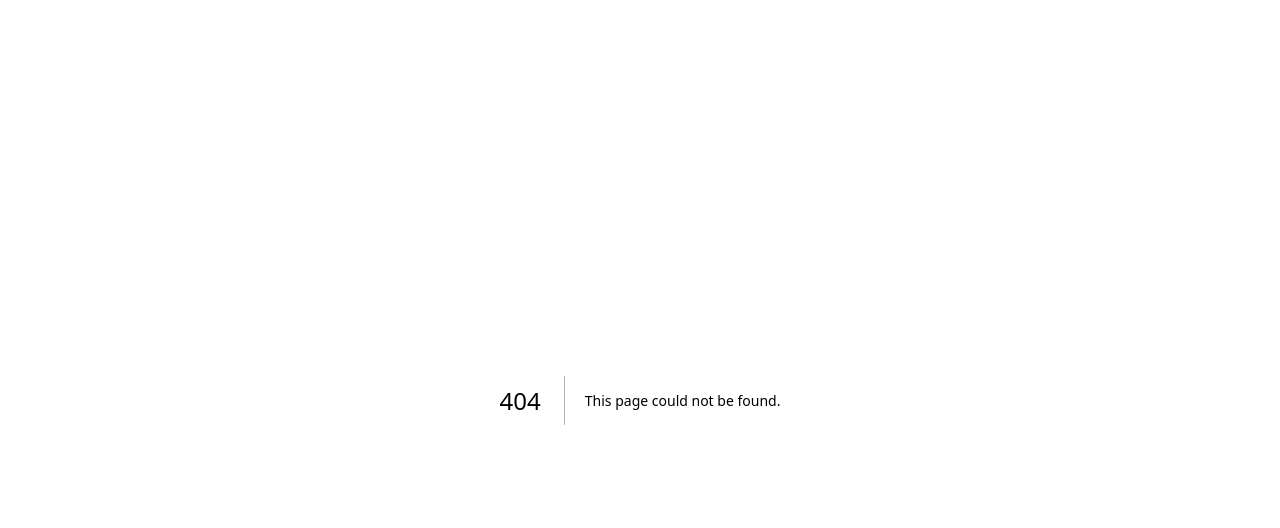
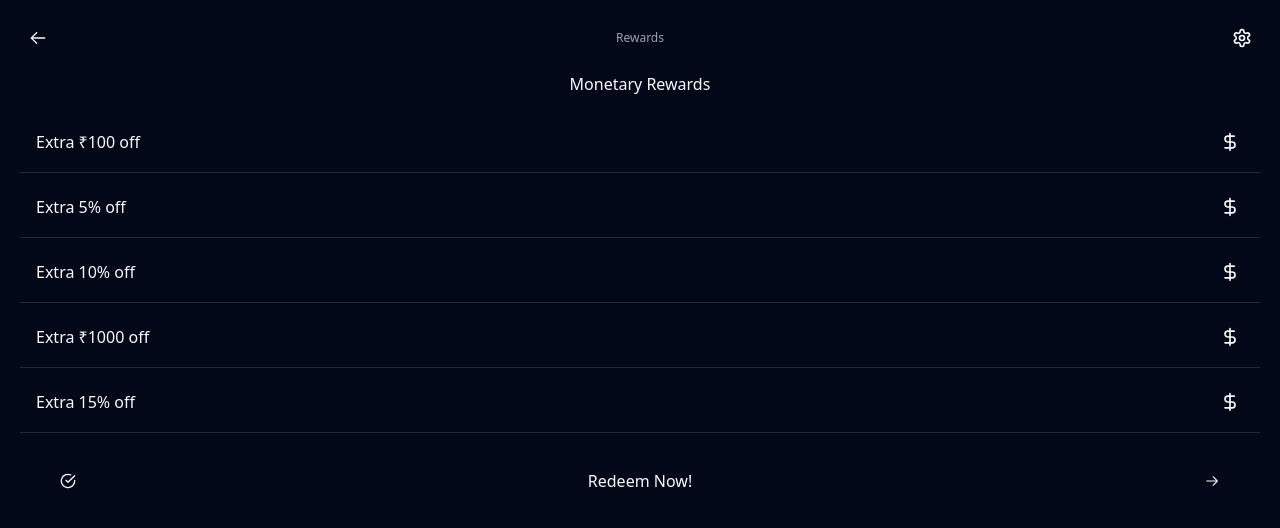
Before and after one commit to itsksquare/FinTrack, a Next.js app: page /monetary-rewards in a window 1280 px wide. Before the commit this address had no page. Shown: the top 528 px of the page. Built offline with nearby package versions, Linux system fonts and the light colour scheme.

Commit message:
Monetary & Non-Monetary rewards added

```diff
--- /dev/null
+++ b/app/monetary-rewards/page.jsx
@@ -0,0 +1,62 @@
+"use client";
+
+import { ArrowLeftIcon, ArrowRightIcon } from "@radix-ui/react-icons";
+import { CheckCircle, DollarSign, SettingsIcon } from "lucide-react";
+import { MonetaryRewardsList } from "@/utils/Utils";
+import { useRouter } from "next/navigation";
+import {
+  Dialog,
+  DialogContent,
+  DialogDescription,
+  DialogHeader,
+  DialogTitle,
+  DialogTrigger,
+} from "@/components/ui/dialog";
+
+const MonetaryRewards = () => {
+  const router = useRouter();
+
+  return (
+    <>
+      <div className="flex flex-col justify-between items-center p-5">
+        <div className="w-full flex flex-row justify-between items-center">
+          <button onClick={() => router.back()}>
+            <ArrowLeftIcon className="h-5 w-5 m-2" />
+          </button>
+          <p className="text-xs text-gray-400">Rewards</p>
+          <SettingsIcon className="h-5 w-5 m-2" />
+        </div>
+        <div className="w-full">
+          <h2 className="text-center my-4">Monetary Rewards</h2>
+          {MonetaryRewardsList.map((reward) => (
+            <div
+              key={reward.id}
+              className="w-full flex flex-row justify-between items-center p-4 border-b border-gray-800 my-1"
+            >
+              <p>{reward.name}</p>
+              <DollarSign className="w-5 h-5 m-1" />
+            </div>
+          ))}
+        </div>
+        <Dialog>
+          <DialogTrigger className="w-full rounded-full py-3 m-5 gradient_btn flex flex-row justify-between">
+            <CheckCircle className="h-4 w-4 my-1 ml-10" />
+            Redeem Now!
+            <ArrowRightIcon className="h-4 w-4 my-1 mr-10" />
+          </DialogTrigger>
+          <DialogContent className="w-4/5">
+            <DialogHeader>
+              <DialogTitle>Are you sure absolutely sure?</DialogTitle>
+              <DialogDescription>
+                This action cannot be undone. This will permanently delete your
+                account and remove your data from our servers.
+              </DialogDescription>
+            </DialogHeader>
+          </DialogContent>
+        </Dialog>
+      </div>
+    </>
+  );
+};
+
+export default MonetaryRewards;
--- /dev/null
+++ b/app/non-monetary-rewards/page.jsx
@@ -0,0 +1,66 @@
+"use client";
+
+import {
+  ArrowLeftIcon,
+  ArrowRightIcon,
+  StarFilledIcon,
+} from "@radix-ui/react-icons";
+import { CheckCircle, SettingsIcon } from "lucide-react";
+import { NonMonetaryRewardsList } from "@/utils/Utils";
+import { useRouter } from "next/navigation";
+import {
+  Dialog,
+  DialogContent,
+  DialogDescription,
+  DialogHeader,
+  DialogTitle,
+  DialogTrigger,
+} from "@/components/ui/dialog";
+
+const NonMonetaryRewards = () => {
+  const router = useRouter();
+
+  return (
+    <>
+      <div className="flex flex-col justify-between items-center p-5">
+        <div className="w-full flex flex-row justify-between items-center">
+          <button onClick={() => router.back()}>
+            <ArrowLeftIcon className="h-5 w-5 m-2" />
+          </button>
+          <p className="text-xs text-gray-400">Rewards</p>
+          <SettingsIcon className="h-5 w-5 m-2" />
+        </div>
+        <div className="w-full">
+          <h2 className="text-center my-4">Non-Monetary Rewards</h2>
+          {NonMonetaryRewardsList.map((reward) => (
+            <div
+              key={reward.id}
+              className="w-full flex flex-row justify-between items-center p-4 border-b border-gray-800 my-1"
+            >
+              <p>{reward.name}</p>
+              <StarFilledIcon className="w-5 h-5 m-1" />
+            </div>
+          ))}
+        </div>
+        <Dialog>
+          <DialogTrigger className="w-full rounded-full py-3 m-5 gradient_btn flex flex-row justify-between">
+            <CheckCircle className="h-4 w-4 my-1 ml-10" />
+            Redeem Now!
+            <ArrowRightIcon className="h-4 w-4 my-1 mr-10" />
+          </DialogTrigger>
+          <DialogContent className="w-4/5">
+            <DialogHeader>
+              <DialogTitle>Are you sure absolutely sure?</DialogTitle>
+              <DialogDescription>
+                This action cannot be undone. This will permanently delete your
+                account and remove your data from our servers.
+              </DialogDescription>
+            </DialogHeader>
+          </DialogContent>
+        </Dialog>
+      </div>
+    </>
+  );
+};
+
+export default NonMonetaryRewards;
```
